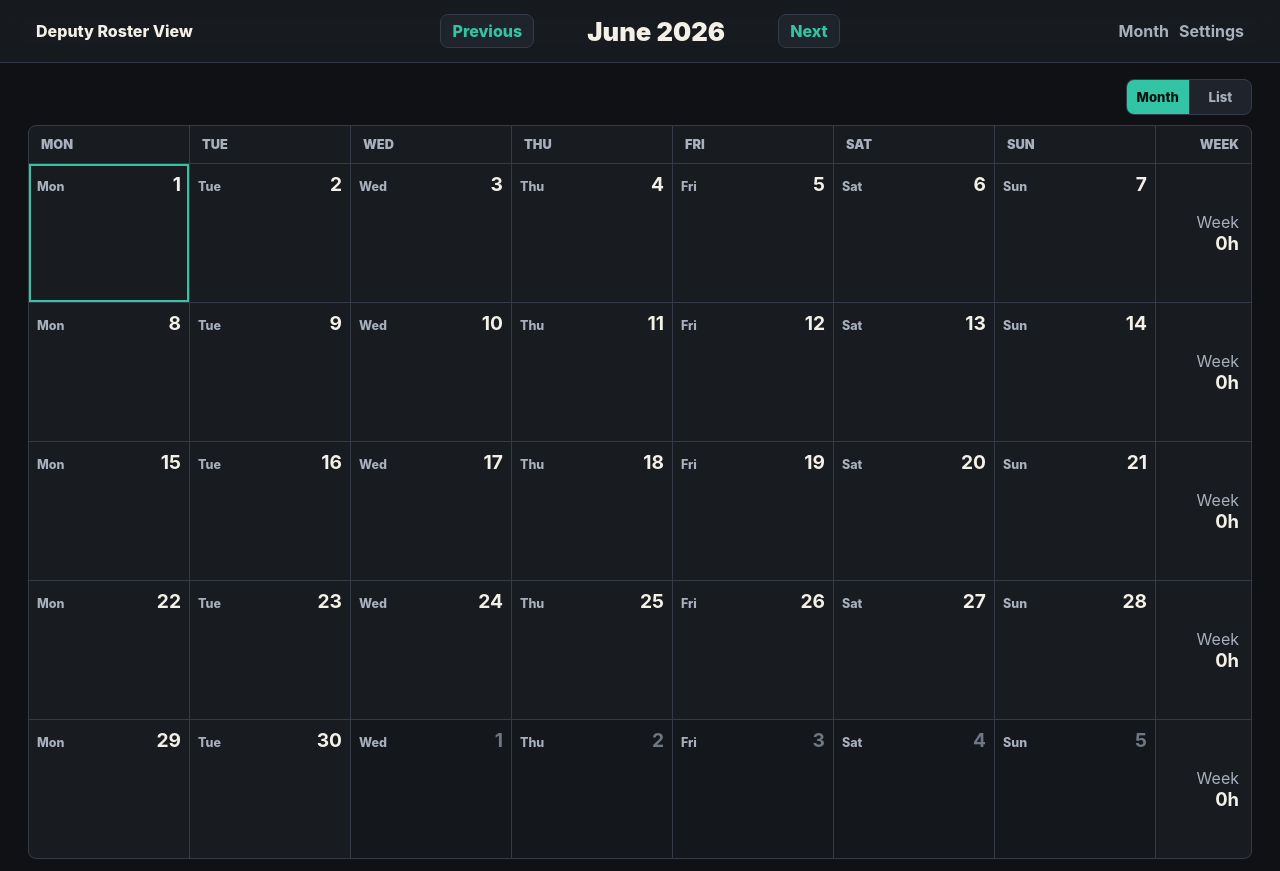
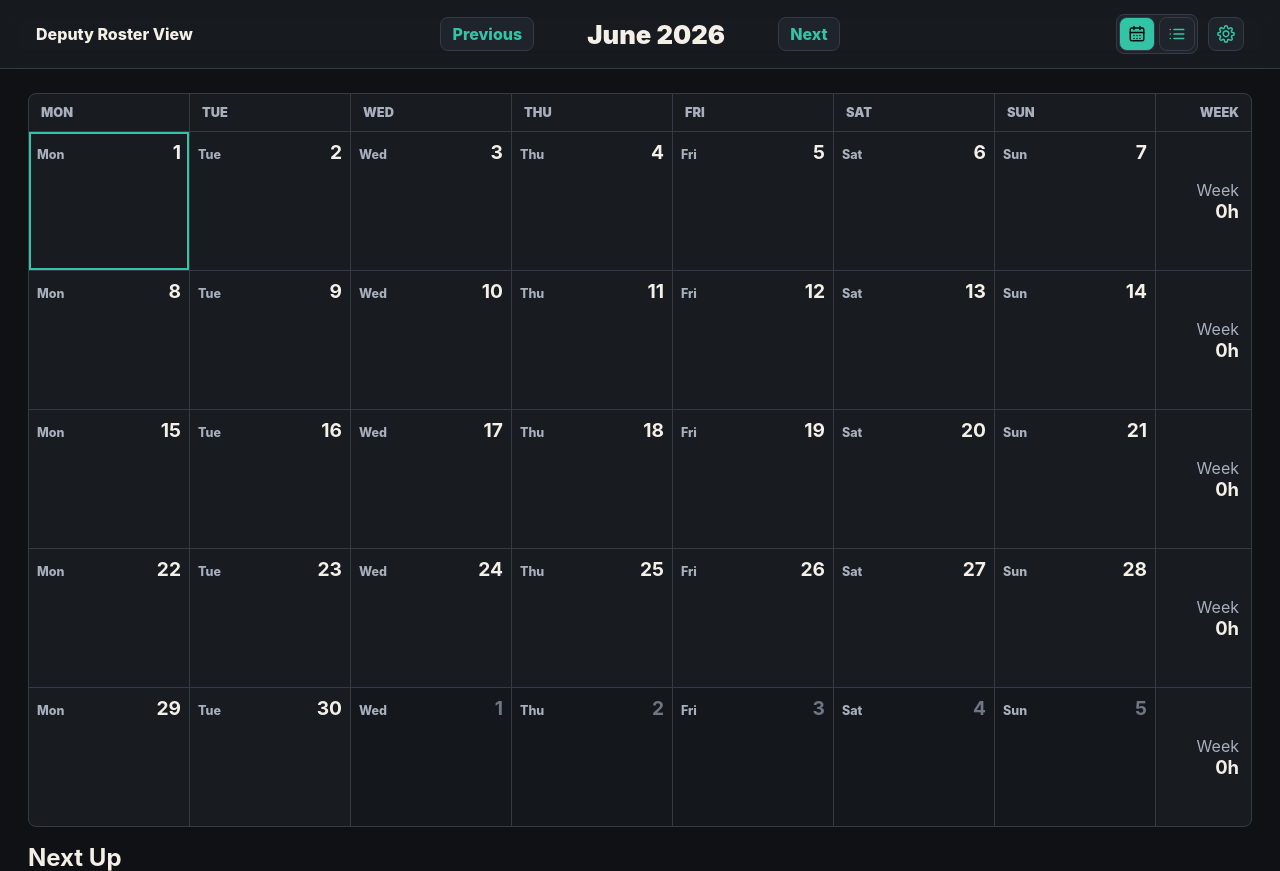
Before and after one commit to Dubcodes/deputy-roster-view, a FastAPI app: page /month in a window 1280 px wide. Shown: the top 871 px of the page. Run offline with FastAPI, Linux system fonts and the light colour scheme; data that the repository does not hold is empty.

Commit message:
Compact mobile header and merge split shifts

```diff
--- a/app/main.py
+++ b/app/main.py
@@ -55,8 +55,8 @@ SUMMARY_RE = re.compile(r"^\[([^\]]+)\]\s*(.*)$")
 TRACK_NAMES = {
     "CAM": "Cambridge",
     "CAMBRIDGE": "Cambridge",
-    "CAMS": "Cambridge",
-    "CAMS-T": "Cambridge",
+    "CAMS": "Cambridge Synthetic",
+    "CAMS-T": "Cambridge Synthetic",
     "ELLE": "Ellerslie",
     "ELLE-T": "Ellerslie",
     "MATA": "Matamata",
@@ -171,6 +171,9 @@ def description_lines(description: str) -> list[str]:
     lines = []
     for line in (description or "").splitlines():
         clean_line = line.strip()
+        if not clean_line:
+            continue
+        clean_line = re.split(r"(?i)\bbreaks:\s*", clean_line)[0].strip()
         if not clean_line:
             continue
         lower_line = clean_line.lower()
@@ -301,7 +304,94 @@ def decorate_shift(row: object) -> dict[str, object]:
             timing_notes.append(f"Finished/back at office {timing_time}")
     shift["timing_adjustment_time"] = timing_time
     shift["timing_adjustment_labels"] = timing_notes
+    shift["combined_shift_ids"] = [int(shift["id"])]
     return shift
+
+
+def unique_description_lines(*line_groups: list[str]) -> list[str]:
+    seen = set()
+    lines = []
+    for group in line_groups:
+        for line in group:
+            key = re.sub(r"\s+", " ", line.strip()).lower()
+            if not key or key in seen:
+                continue
+            seen.add(key)
+            lines.append(line)
+    return lines
+
+
+def role_is_vehicleish(role_label: str | None) -> bool:
+    return bool(re.fullmatch(r"\d{3,4}", (role_label or "").strip()))
+
+
+def choose_primary_shift(left: dict[str, object], right: dict[str, object]) -> dict[str, object]:
+    left_role = str(left.get("role_label") or "")
+    right_role = str(right.get("role_label") or "")
+    if role_is_vehicleish(left_role) and not role_is_vehicleish(right_role):
+        return right
+    if role_is_vehicleish(right_role) and not role_is_vehicleish(left_role):
+        return left
+    return right if float(right.get("raw_hours") or 0) >= float(left.get("raw_hours") or 0) else left
+
+
+def can_merge_shift(left: dict[str, object], right: dict[str, object]) -> bool:
+    if int(left.get("deleted_from_source") or 0) or int(right.get("deleted_from_source") or 0):
+        return False
+    left_end = parse_iso_datetime(str(left.get("end_at") or ""))
+    right_start = parse_iso_datetime(str(right.get("start_at") or ""))
+    if not left_end or not right_start or left_end != right_start:
+        return False
+    return (
+        left.get("date") == right.get("date")
+        and left.get("track_label") == right.get("track_label")
+        and left.get("location") == right.get("location")
+        and left.get("race_type_label") == right.get("race_type_label")
+    )
+
+
+def merge_shift_pair(left: dict[str, object], right: dict[str, object]) -> dict[str, object]:
+    primary = choose_primary_shift(left, right)
+    merged = dict(primary)
+    start_at = parse_iso_datetime(str(left.get("start_at") or ""))
+    end_at = parse_iso_datetime(str(right.get("end_at") or ""))
+    if start_at and end_at:
+        raw_hours = round((end_at - start_at).total_seconds() / 3600, 2)
+        break_minutes = int(left.get("break_minutes") or 0) + int(right.get("break_minutes") or 0)
+        paid_hours = max(0.0, round(raw_hours - (break_minutes / 60), 2))
+        merged.update(
+            {
+                "start_at": start_at.isoformat(),
+                "end_at": end_at.isoformat(),
+                "start_label": start_at.strftime("%H:%M"),
+                "end_label": end_at.strftime("%H:%M"),
+                "time_range": f"{start_at.strftime('%H:%M')}-{end_at.strftime('%H:%M')}",
+                "raw_hours": raw_hours,
+                "paid_hours": paid_hours,
+                "raw_label": format_hours(raw_hours),
+                "paid_label": format_hours(paid_hours),
+                "break_minutes": break_minutes,
+            }
+        )
+    merged["description_lines"] = unique_description_lines(
+        list(left.get("description_lines") or []),
+        list(right.get("description_lines") or []),
+    )
+    merged["changed_since_viewed"] = int(left.get("changed_since_viewed") or 0) or int(right.get("changed_since_viewed") or 0)
+    merged["combined_shift_ids"] = list(left.get("combined_shift_ids") or [left["id"]]) + list(
+        right.get("combined_shift_ids") or [right["id"]]
+    )
+    return merged
+
+
+def combine_adjacent_shifts(shifts: list[dict[str, object]]) -> list[dict[str, object]]:
+    combined: list[dict[str, object]] = []
+    for shift in sorted(shifts, key=lambda item: (str(item.get("start_at") or ""), int(item.get("id") or 0))):
+        if combined and can_merge_shift(combined[-1], shift):
+            combined[-1] = merge_shift_pair(combined[-1], shift)
+        else:
+            combined.append(shift)
+    return combined
 
 
 def notice_url(path: str, message: str) -> str:
@@ -352,6 +442,8 @@ def month_view(
     shifts_by_date: dict[str, list[dict[str, object]]] = {}
     for row in rows:
         shifts_by_date.setdefault(row["date"], []).append(decorate_shift(row))
+    for date_key, day_shifts in list(shifts_by_date.items()):
+        shifts_by_date[date_key] = combine_adjacent_shifts(day_shifts)
 
     weeks = []
     active_days = []
@@ -394,6 +486,10 @@ def month_view(
     prev_year, prev_month = add_months(year, month, -1)
     next_year, next_month = add_months(year, month, 1)
     first_day = date(year, month, 1)
+    now_iso = datetime.now(settings.timezone).replace(microsecond=0).isoformat()
+    upcoming_shifts = combine_adjacent_shifts(
+        [decorate_shift(row) for row in get_upcoming_shifts(now_iso, limit=10)]
+    )[:5]
 
     return templates.TemplateResponse(
         "month.html",
@@ -406,13 +502,7 @@ def month_view(
             "settings": settings,
             "weeks": weeks,
             "active_days": active_days,
-            "upcoming_shifts": [
-                decorate_shift(row)
-                for row in get_upcoming_shifts(
-                    datetime.now(settings.timezone).replace(microsecond=0).isoformat(),
-                    limit=5,
-                )
-            ],
+            "upcoming_shifts": upcoming_shifts,
             "weekdays": ["Mon", "Tue", "Wed", "Thu", "Fri", "Sat", "Sun"],
             "month_name": first_day.strftime("%B %Y"),
             "month_total": month_total,
@@ -435,13 +525,18 @@ def day_view(request: Request, date_text: str, notice: str | None = None) -> obj
     except ValueError as exc:
         raise HTTPException(status_code=404, detail="Invalid date") from exc
 
-    shifts = [decorate_shift(row) for row in fetch_shifts_for_date(date_text)]
+    shifts = combine_adjacent_shifts([decorate_shift(row) for row in fetch_shifts_for_date(date_text)])
     changes_by_shift: dict[int, list[dict[str, object]]] = {}
     for row in get_shift_changes_for_date(date_text):
         change = decorate_change(row)
         changes_by_shift.setdefault(int(change["shift_id"]), []).append(change)
     for shift in shifts:
-        shift["changes"] = changes_by_shift.get(int(shift["id"]), [])
+        combined_ids = [int(shift_id) for shift_id in shift.get("combined_shift_ids", [shift["id"]])]
+        shift["changes"] = [
+            change
+            for shift_id in combined_ids
+            for change in changes_by_shift.get(shift_id, [])
+        ]
     display_settings = get_app_settings()
     day_total = sum(
         float(shift.get("paid_hours") or 0)
@@ -530,6 +625,7 @@ def settings_view(request: Request, notice: str | None = None) -> object:
         {
             "request": request,
             "notice": notice,
+            "header_mode": "settings",
             "settings": settings,
             "calendar_url_configured": bool(calendar_url),
             "calendar_url_source": get_calendar_url_source(settings),
--- a/app/static/style.css
+++ b/app/static/style.css
@@ -48,11 +48,13 @@ a {
 }
 
 .brand {
+  grid-column: 1;
   font-weight: 800;
   text-decoration: none;
 }
 
 .month-nav {
+  grid-column: 2;
   display: flex;
   align-items: center;
   justify-content: center;
@@ -81,7 +83,27 @@ a {
   text-decoration: none;
 }
 
+.icon-button svg {
+  width: 18px;
+  height: 18px;
+  fill: none;
+  stroke: currentColor;
+  stroke-linecap: round;
+  stroke-linejoin: round;
+  stroke-width: 2;
+}
+
+.icon-button.is-active {
+  background: var(--accent);
+  color: #07120f;
+}
+
+.nav-symbol {
+  display: none;
+}
+
 .site-nav {
+  grid-column: 3;
   display: flex;
   align-items: center;
   justify-self: end;
@@ -93,6 +115,25 @@ a {
   color: var(--muted);
   font-weight: 700;
   text-decoration: none;
+}
+
+.site-nav .icon-button {
+  min-width: 36px;
+  padding: 6px 8px;
+  color: var(--accent);
+}
+
+.site-nav .icon-button.is-active {
+  color: #07120f;
+}
+
+.header-view-toggle {
+  display: flex;
+  gap: 4px;
+  padding: 2px;
+  border: 1px solid var(--line);
+  border-radius: 8px;
+  background: var(--surface-raised);
 }
 
 .site-nav form,
--- a/app/templates/base.html
+++ b/app/templates/base.html
@@ -12,14 +12,42 @@
       <a class="brand" href="/month">Deputy Roster View</a>
       {% if header_context %}
         <nav class="month-nav" aria-label="Month navigation">
-          <a class="icon-button" href="{{ header_prev_url }}" aria-label="Previous month">Previous</a>
+          <a class="icon-button month-step" href="{{ header_prev_url }}" aria-label="Previous month">
+            <span class="nav-label">Previous</span>
+            <span class="nav-symbol" aria-hidden="true">&lt;</span>
+          </a>
           <strong>{{ header_context }}</strong>
-          <a class="icon-button" href="{{ header_next_url }}" aria-label="Next month">Next</a>
+          <a class="icon-button month-step" href="{{ header_next_url }}" aria-label="Next month">
+            <span class="nav-label">Next</span>
+            <span class="nav-symbol" aria-hidden="true">&gt;</span>
+          </a>
         </nav>
       {% endif %}
       <nav class="site-nav" aria-label="Main navigation">
-        <a href="/month">Month</a>
-        <a href="/settings">Settings</a>
+        {% if header_context %}
+          <div class="header-view-toggle" aria-label="Roster view">
+            <a class="icon-button{% if view == 'month' %} is-active{% endif %}" href="{{ month_view_url }}" aria-label="Month view">
+              <svg viewBox="0 0 24 24" aria-hidden="true"><rect x="3" y="4" width="18" height="17" rx="2"></rect><path d="M8 2v4M16 2v4M3 10h18M8 14h.01M12 14h.01M16 14h.01M8 18h.01M12 18h.01M16 18h.01"></path></svg>
+            </a>
+            <a class="icon-button{% if view == 'list' %} is-active{% endif %}" href="{{ list_view_url }}" aria-label="List view">
+              <svg viewBox="0 0 24 24" aria-hidden="true"><path d="M8 6h13M8 12h13M8 18h13M3 6h.01M3 12h.01M3 18h.01"></path></svg>
+            </a>
+          </div>
+          <a class="icon-button" href="/settings" aria-label="Settings">
+            <svg viewBox="0 0 24 24" aria-hidden="true"><path d="M12 15.5A3.5 3.5 0 1 0 12 8a3.5 3.5 0 0 0 0 7.5Z"></path><path d="M19.4 15a1.7 1.7 0 0 0 .34 1.88l.06.06a2 2 0 1 1-2.83 2.83l-.06-.06a1.7 1.7 0 0 0-1.88-.34 1.7 1.7 0 0 0-1.03 1.56V21a2 2 0 1 1-4 0v-.09A1.7 1.7 0 0 0 9 19.35a1.7 1.7 0 0 0-1.88.34l-.06.06a2 2 0 1 1-2.83-2.83l.06-.06A1.7 1.7 0 0 0 4.63 15 1.7 1.7 0 0 0 3.07 14H3a2 2 0 1 1 0-4h.09A1.7 1.7 0 0 0 4.65 9a1.7 1.7 0 0 0-.34-1.88l-.06-.06a2 2 0 1 1 2.83-2.83l.06.06A1.7 1.7 0 0 0 9 4.63 1.7 1.7 0 0 0 10 3.07V3a2 2 0 1 1 4 0v.09A1.7 1.7 0 0 0 15 4.65a1.7 1.7 0 0 0 1.88-.34l.06-.06a2 2 0 1 1 2.83 2.83l-.06.06A1.7 1.7 0 0 0 19.37 9c.24.6.82 1 1.47 1H21a2 2 0 1 1 0 4h-.09A1.7 1.7 0 0 0 19.4 15Z"></path></svg>
+          </a>
+        {% elif header_mode == "settings" %}
+          <a class="icon-button" href="/month" aria-label="Calendar">
+            <svg viewBox="0 0 24 24" aria-hidden="true"><rect x="3" y="4" width="18" height="17" rx="2"></rect><path d="M8 2v4M16 2v4M3 10h18"></path></svg>
+          </a>
+        {% else %}
+          <a class="icon-button" href="/month" aria-label="Calendar">
+            <svg viewBox="0 0 24 24" aria-hidden="true"><rect x="3" y="4" width="18" height="17" rx="2"></rect><path d="M8 2v4M16 2v4M3 10h18"></path></svg>
+          </a>
+          <a class="icon-button" href="/settings" aria-label="Settings">
+            <svg viewBox="0 0 24 24" aria-hidden="true"><path d="M12 15.5A3.5 3.5 0 1 0 12 8a3.5 3.5 0 0 0 0 7.5Z"></path><path d="M19.4 15a1.7 1.7 0 0 0 .34 1.88l.06.06a2 2 0 1 1-2.83 2.83l-.06-.06a1.7 1.7 0 0 0-1.88-.34 1.7 1.7 0 0 0-1.03 1.56V21a2 2 0 1 1-4 0v-.09A1.7 1.7 0 0 0 9 19.35a1.7 1.7 0 0 0-1.88.34l-.06.06a2 2 0 1 1-2.83-2.83l.06-.06A1.7 1.7 0 0 0 4.63 15 1.7 1.7 0 0 0 3.07 14H3a2 2 0 1 1 0-4h.09A1.7 1.7 0 0 0 4.65 9a1.7 1.7 0 0 0-.34-1.88l-.06-.06a2 2 0 1 1 2.83-2.83l.06.06A1.7 1.7 0 0 0 9 4.63 1.7 1.7 0 0 0 10 3.07V3a2 2 0 1 1 4 0v.09A1.7 1.7 0 0 0 15 4.65a1.7 1.7 0 0 0 1.88-.34l.06-.06a2 2 0 1 1 2.83 2.83l-.06.06A1.7 1.7 0 0 0 19.37 9c.24.6.82 1 1.47 1H21a2 2 0 1 1 0 4h-.09A1.7 1.7 0 0 0 19.4 15Z"></path></svg>
+          </a>
+        {% endif %}
       </nav>
     </header>
 
--- a/app/templates/month.html
+++ b/app/templates/month.html
@@ -4,19 +4,14 @@
 
 {% block content %}
   <div
-    class="month-tools"
     data-roster-nav
     data-prev-url="{{ header_prev_url }}"
     data-next-url="{{ header_next_url }}"
     data-month-url="{{ month_view_url }}"
     data-list-url="{{ list_view_url }}"
     data-sync-url="/sync-now?next={{ request.url.path }}{% if request.url.query %}%3F{{ request.url.query|urlencode }}{% endif %}"
-  >
-    <div class="view-toggle" aria-label="Roster view">
-      <a class="{% if view == 'month' %}is-active{% endif %}" href="{{ month_view_url }}">Month</a>
-      <a class="{% if view == 'list' %}is-active{% endif %}" href="{{ list_view_url }}">List</a>
-    </div>
-  </div>
+    hidden
+  ></div>
 
   {% if view == "list" %}
     <section class="roster-list" aria-label="Roster list">
```
Also changed, not shown: other parts of app/static/style.css (+55 -8 lines).
